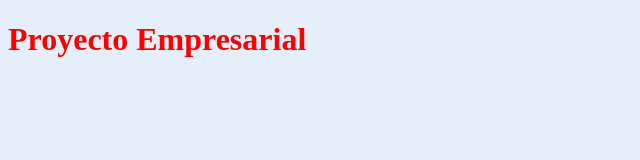
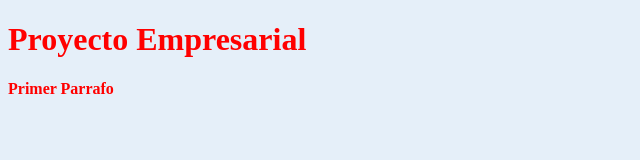
Before and after one commit to CondoCaiza/CursoGIT, a plain HTML site: page index.html in a window 1280 px wide. Shown: the whole page, without its empty margins (0-640 px from the left). Drawn offline with Linux system fonts and the light colour scheme.

Commit message:
Primer Parrafo

```diff
--- a/index.html
+++ b/index.html
@@ -9,6 +9,7 @@
 </head>
 <body>
     <h1>Proyecto Empresarial</h1>
+    <p>Primer Parrafo</p>
     <script src="js/script.js"></script>
 </body>
 </html>
```
